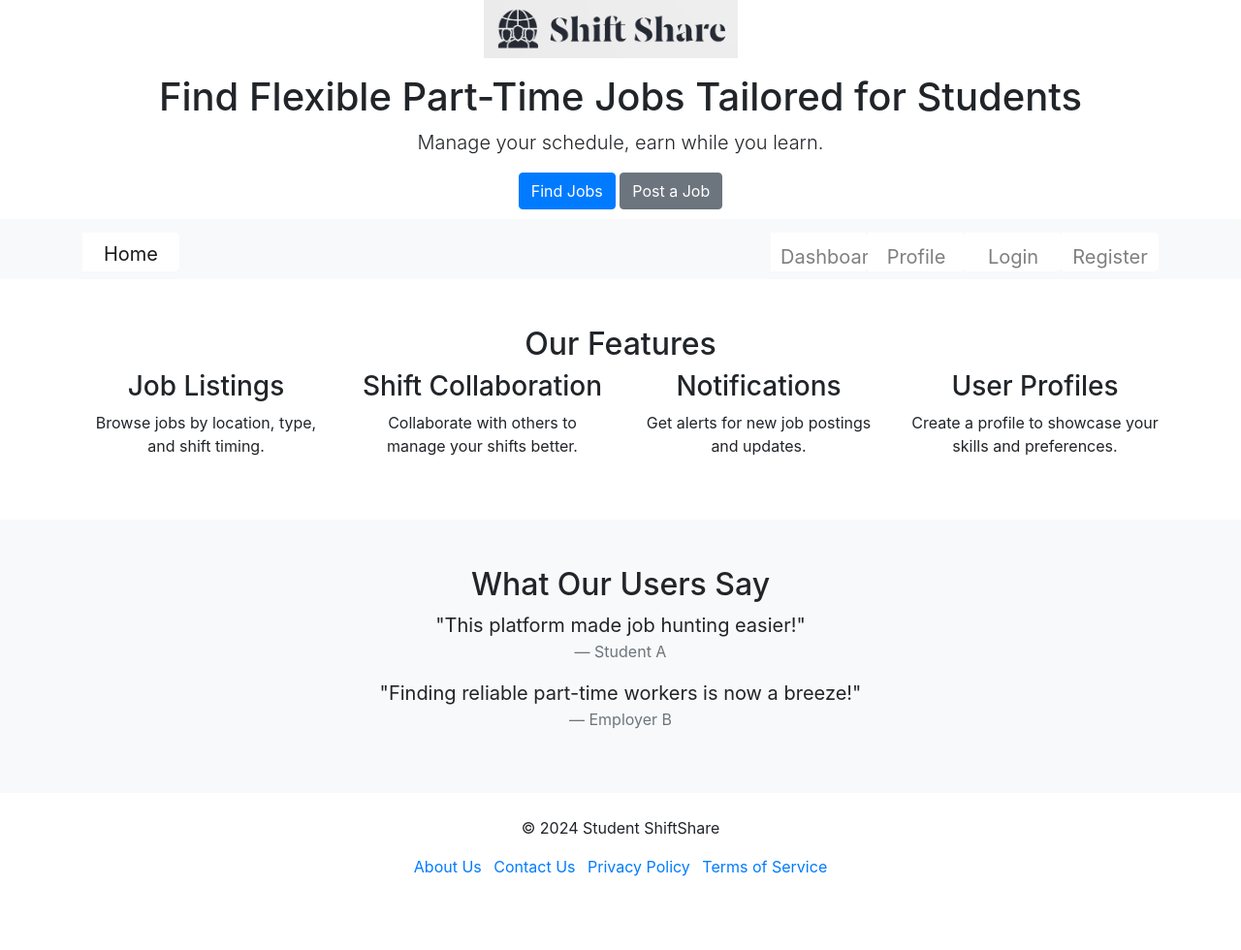
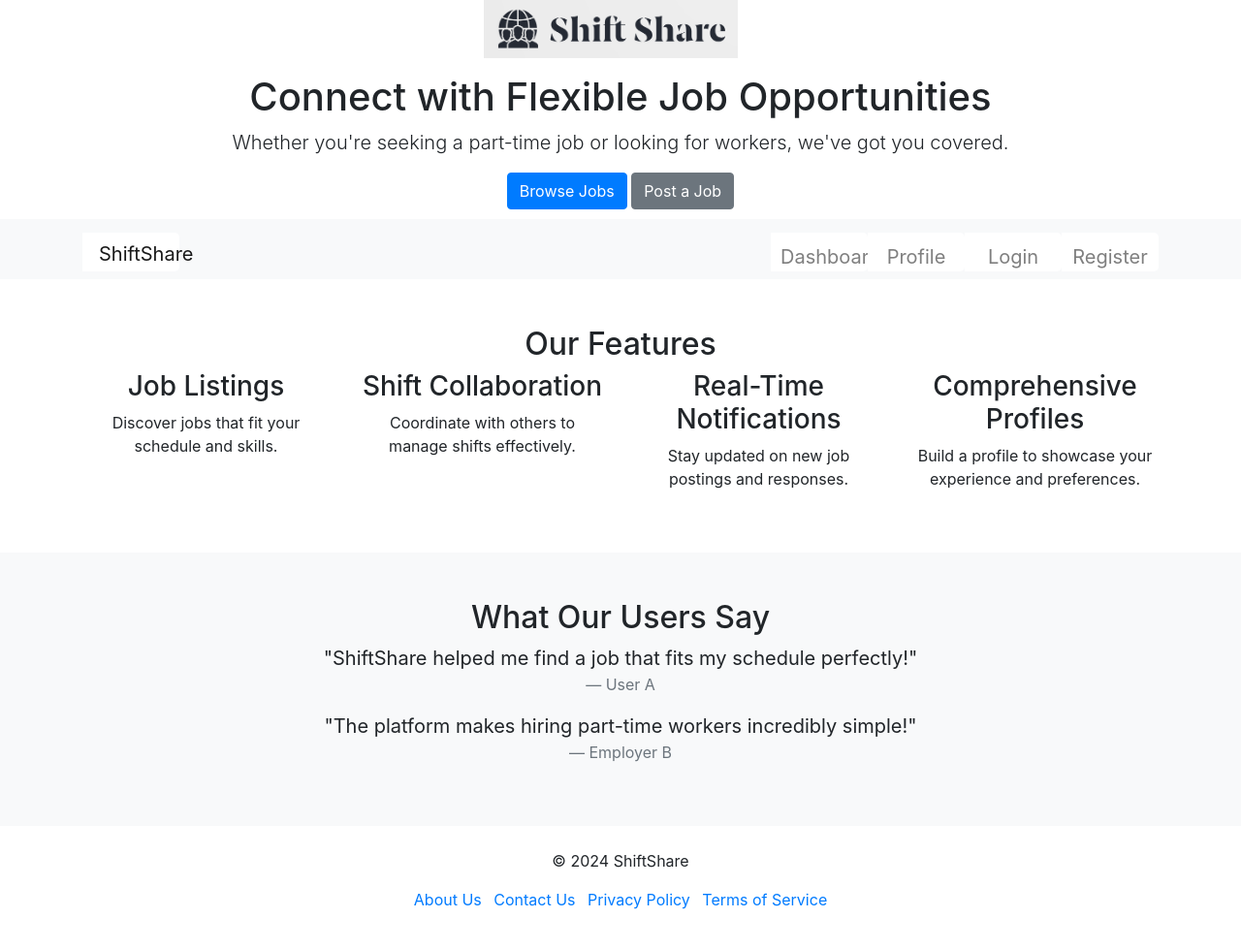
Before and after one commit to KritikaA05/StudentShiftShare, a Django app: page / in a window 1280 px wide. Shown: the whole page at 97% size. Before the commit the page ends 904 px from the top, so only its background shows below. Run offline with Django 5.2, Linux system fonts and the light colour scheme; some libraries are stand-ins or nearby versions.

Commit message:
Update branding and improve content in jobs base template

```diff
--- a/jobs/templates/jobs/base.html
+++ b/jobs/templates/jobs/base.html
@@ -3,21 +3,21 @@
 <html lang="en">
 <head>
     <meta charset="UTF-8">
-    <title>Student ShiftShare</title>
+    <meta name="viewport" content="width=device-width, initial-scale=1.0">
+    <title>ShiftShare</title>
     <link rel="stylesheet" href="{% static 'css/base.css' %}">
     <link rel="stylesheet" href="https://stackpath.bootstrapcdn.com/bootstrap/4.5.2/css/bootstrap.min.css">
-    <meta name="viewport" content="width=device-width, initial-scale=1.0">
 </head>
 <body>
 
     <!-- Hero Section -->
     <header class="hero-section">
         <div class="container text-center">
-            <img src="{% static 'images/logo.png' %}" alt="Student ShiftShare Logo" class="logo mb-3">
-            <h1>Find Flexible Part-Time Jobs Tailored for Students</h1>
-            <p class="lead">Manage your schedule, earn while you learn.</p>
+            <img src="{% static 'images/logo.png' %}" alt="ShiftShare Logo" class="logo mb-3">
+            <h1>Connect with Flexible Job Opportunities</h1>
+            <p class="lead">Whether you're seeking a part-time job or looking for workers, we've got you covered.</p>
             <div>
-                <a href="{% url 'job_listings' %}" class="btn btn-primary">Find Jobs</a>
+                <a href="{% url 'job_listings' %}" class="btn btn-primary">Browse Jobs</a>
                 <a href="{% url 'post_job' %}" class="btn btn-secondary">Post a Job</a>
             </div>
         </div>
@@ -26,7 +26,7 @@
     <!-- Navigation -->
     <nav class="navbar navbar-expand-lg navbar-light bg-light">
         <div class="container">
-            <a class="navbar-brand" href="{% url 'home' %}">Home</a>
+            <a class="navbar-brand" href="{% url 'home' %}">ShiftShare</a>
             <button class="navbar-toggler" type="button" data-toggle="collapse" data-target="#navbarNav" aria-controls="navbarNav" aria-expanded="false" aria-label="Toggle navigation">
                 <span class="navbar-toggler-icon"></span>
             </button>
@@ -53,22 +53,22 @@
                 <div class="col-md-3">
                     <i class="icon-job-listing"></i>
                     <h3>Job Listings</h3>
-                    <p>Browse jobs by location, type, and shift timing.</p>
+                    <p>Discover jobs that fit your schedule and skills.</p>
                 </div>
                 <div class="col-md-3">
                     <i class="icon-collaboration"></i>
                     <h3>Shift Collaboration</h3>
-                    <p>Collaborate with others to manage your shifts better.</p>
+                    <p>Coordinate with others to manage shifts effectively.</p>
                 </div>
                 <div class="col-md-3">
                     <i class="icon-notifications"></i>
-                    <h3>Notifications</h3>
-                    <p>Get alerts for new job postings and updates.</p>
+                    <h3>Real-Time Notifications</h3>
+                    <p>Stay updated on new job postings and responses.</p>
                 </div>
                 <div class="col-md-3">
                     <i class="icon-profile"></i>
-                    <h3>User Profiles</h3>
-                    <p>Create a profile to showcase your skills and preferences.</p>
+                    <h3>Comprehensive Profiles</h3>
+                    <p>Build a profile to showcase your experience and preferences.</p>
                 </div>
             </div>
         </div>
@@ -79,11 +79,11 @@
         <div class="container text-center">
             <h2>What Our Users Say</h2>
             <blockquote class="blockquote">
-                <p class="mb-0">"This platform made job hunting easier!"</p>
-                <footer class="blockquote-footer">Student A</footer>
+                <p class="mb-0">"ShiftShare helped me find a job that fits my schedule perfectly!"</p>
+                <footer class="blockquote-footer">User A</footer>
             </blockquote>
             <blockquote class="blockquote">
-                <p class="mb-0">"Finding reliable part-time workers is now a breeze!"</p>
+                <p class="mb-0">"The platform makes hiring part-time workers incredibly simple!"</p>
                 <footer class="blockquote-footer">Employer B</footer>
             </blockquote>
         </div>
@@ -92,7 +92,7 @@
     <!-- Footer -->
     <footer class="text-center py-4">
         <div class="container">
-            <p>&copy; 2024 Student ShiftShare</p>
+            <p>&copy; 2024 ShiftShare</p>
             <ul class="list-inline">
                 <li class="list-inline-item"><a href="{% url 'about_us' %}">About Us</a></li>
                 <li class="list-inline-item"><a href="{% url 'contact_us' %}">Contact Us</a></li>
```
